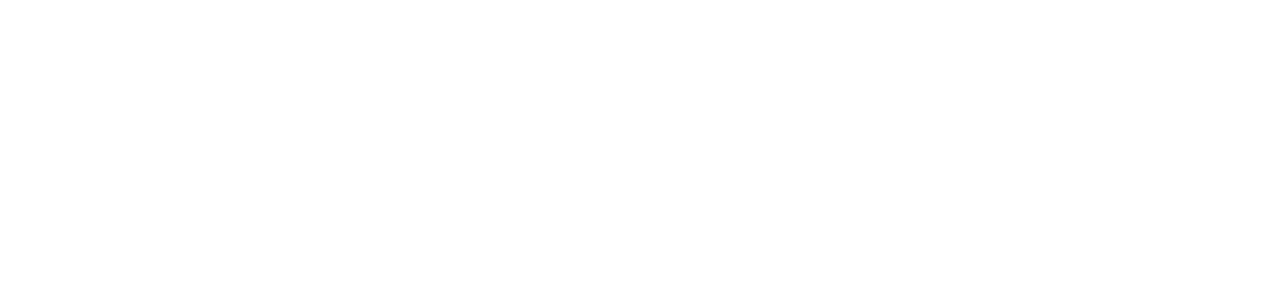
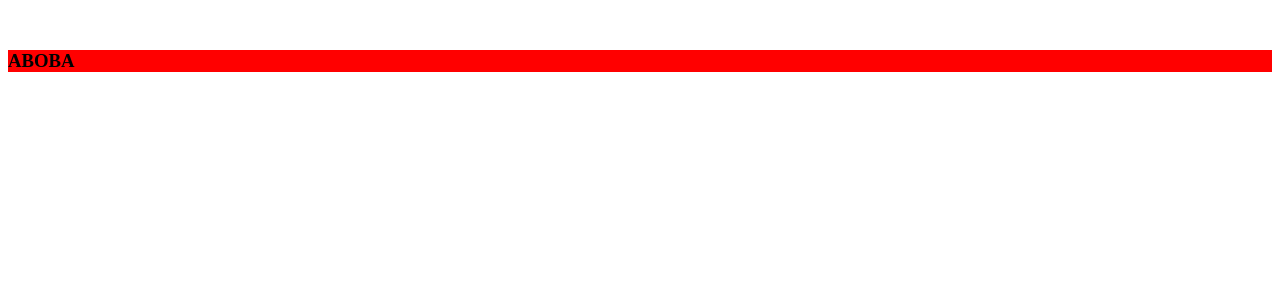
Before and after one commit to Avcharov/angular-test-project, an Angular app: page / in a window 1280 px wide. Shown: the top 300 px of the page. Built offline with nearby package versions, Linux system fonts and the light colour scheme.

Commit message:
4 files modified

```diff
--- a/src/app/app.component.html
+++ b/src/app/app.component.html
@@ -1 +1 @@
-<div></div>
+<h3 appBackground>{{textModule}}</h3>
--- a/src/app/app.component.ts
+++ b/src/app/app.component.ts
@@ -6,5 +6,5 @@
   styleUrls: ['./app.component.css'],
 })
 export class AppComponent {
-  name = 'Angular ' + VERSION.major;
+  textModule = 'ABOBA';
 }
--- a/src/app/app.module.ts
+++ b/src/app/app.module.ts
@@ -3,10 +3,11 @@
 import { FormsModule } from '@angular/forms';
 
 import { AppComponent } from './app.component';
+import { BackgroundDirective } from './directives/background.directive';
 
 @NgModule({
   imports: [BrowserModule, FormsModule],
-  declarations: [AppComponent],
+  declarations: [AppComponent, BackgroundDirective],
   bootstrap: [AppComponent],
 })
 export class AppModule {}
--- a/src/app/directives/background.directive.ts
+++ b/src/app/directives/background.directive.ts
@@ -1,10 +1,11 @@
-import { Directive } from '@angular/core';
+import { Directive, ElementRef, OnInit } from '@angular/core';
 
 @Directive({
-  selector: '[appBackground]'
+  selector: '[appBackground]',
 })
-export class BackgroundDirective {
-
-  constructor() { }
-
+export class BackgroundDirective implements OnInit {
+  constructor(private elementP: ElementRef) {}
+  ngOnInit() {
+    this.elementP.nativeElement.style.backgroundColor = 'red';
+  }
 }
```
